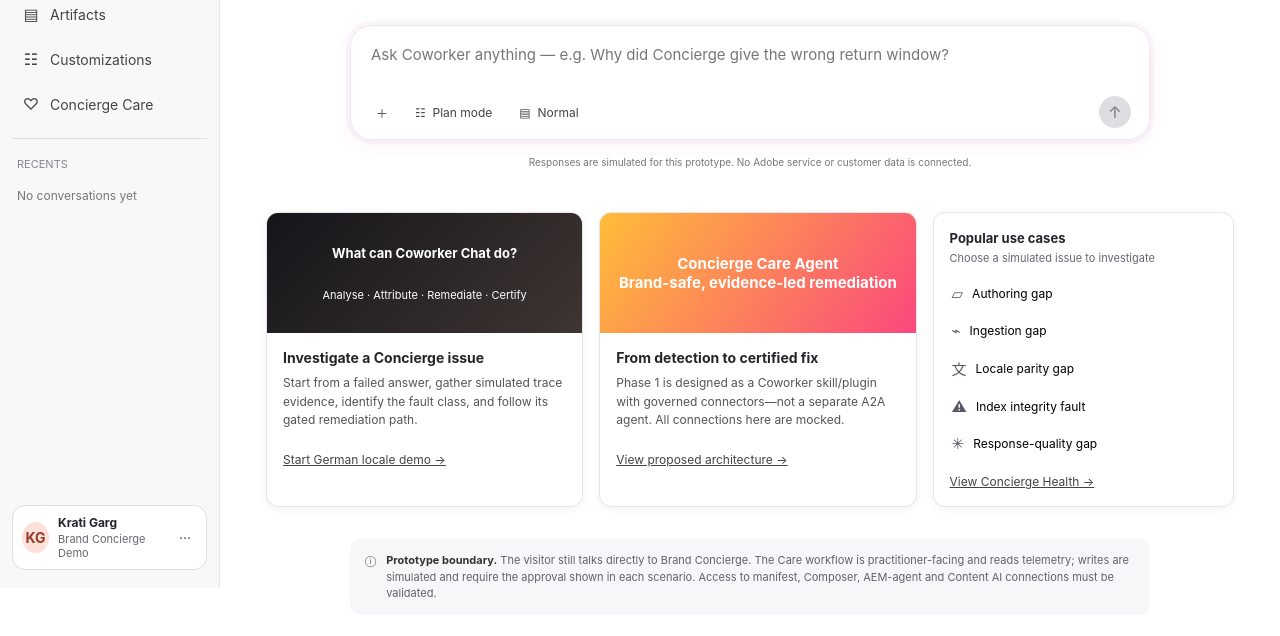
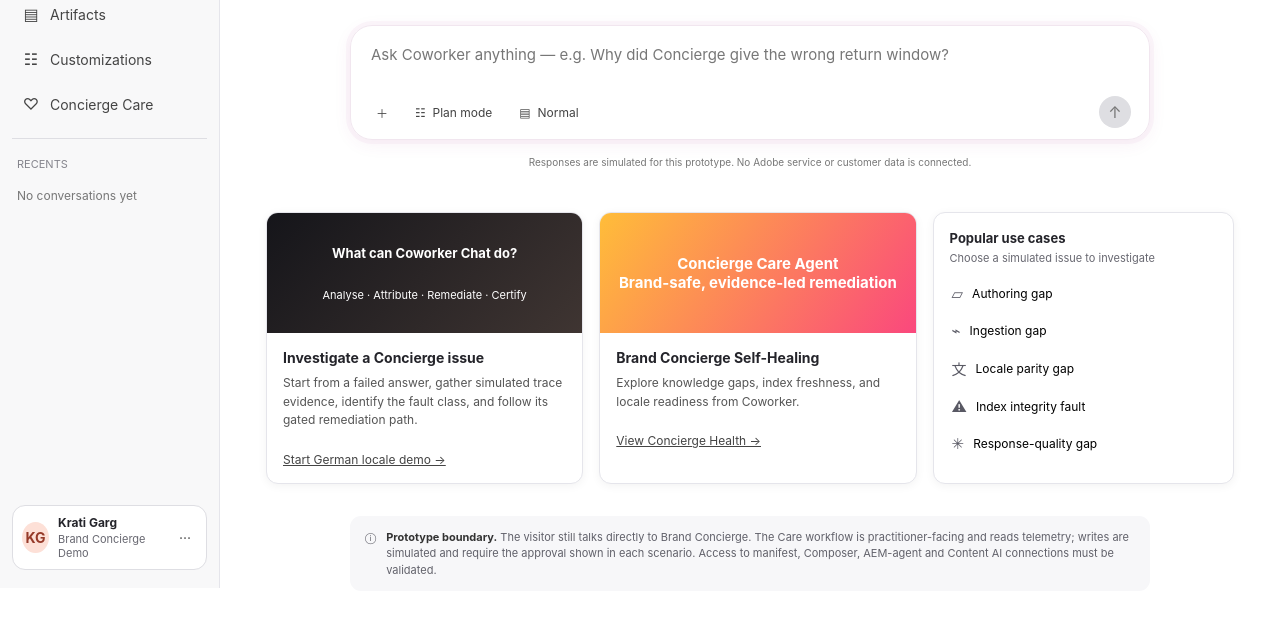
Before and after one commit to kratiGrg/wayfinder-ui, a plain HTML site: page Prototype-Static/concierge_care_coworker_deck_v4.html in a window 1280 px wide. Shown: the part 212-848 px from the top of the page. Drawn offline with Linux system fonts and the light colour scheme.

Commit message:
updated home page card

```diff
--- a/Prototype-Static/concierge_care_coworker_deck_v4.html
+++ b/Prototype-Static/concierge_care_coworker_deck_v4.html
@@ -69,6 +69,7 @@ textarea,select{font:inherit}textarea{line-height:1.55}button:disabled{opacity:.
      Health workflow processing takes at least 3.6 seconds per step; Remediate reloads the plan even when already available.
      The entry dashboard contains 10 display-only sample runs, with 4 WKND Demo, 3 WKND Trendsetters and 3 Frescopa runs.
      History filters update the recent runs table, independently of the prototype-only setup selections.
+     The Home Concierge Care Agent card opens Concierge Health via View Concierge Health; Popular use cases contains only scenarios.
      Sample history does not resume real runs, populate approval state, or change the findings loaded from JSON.
      Finding Review Risk defaults to Medium when absent or null; the source JSON remains unchanged.
      Validate with: node --test Prototype-Static/concierge-care-analysis.test.mjs Prototype-Static/concierge-care-attribution.test.mjs -->
@@ -102,8 +103,8 @@ function home(){document.getElementById('crumb').textContent='Home';return `<div
  <form class="composer" id="ask-form"><textarea id="ask-input" placeholder="Ask Coworker anything — e.g. Why did Concierge give the wrong return window?" aria-label="Ask Coworker"></textarea><div class="composer-foot"><button type="button" class="tool-pill" id="attachment-button" title="Attach a reference">＋</button><input type="file" id="local-attachment" style="display:none" accept=".txt,.pdf,.pptx,.html,.json"><button type="button" class="tool-pill" id="plan-toggle">☷ &nbsp;Plan mode</button><button type="button" class="tool-pill" id="model-button">▤ &nbsp;Normal</button><button class="send" id="send-btn" title="Send prompt">↑</button></div></form>
  <div class="disclaimer">Responses are simulated for this prototype. No Adobe service or customer data is connected.</div>
  <div class="home-grid"><section class="promo"><div class="promo-art">What can Coworker Chat do?<br><span style="font-size:11px;font-weight:400">Analyse · Attribute · Remediate · Certify</span></div><div class="promo-body"><h3>Investigate a Concierge issue</h3><p>Start from a failed answer, gather simulated trace evidence, identify the fault class, and follow its gated remediation path.</p><button class="link-btn" data-action="start-default">Start German locale demo →</button></div></section>
- <section class="promo"><div class="promo-art orange">Concierge Care Agent<br>Brand-safe, evidence-led remediation</div><div class="promo-body"><h3>From detection to certified fix</h3><p>Phase 1 is designed as a Coworker skill/plugin with governed connectors—not a separate A2A agent. All connections here are mocked.</p><button class="link-btn" data-nav="architecture">View proposed architecture →</button></div></section>
- <section class="cases-panel"><h3>Popular use cases</h3><div class="overline">Choose a simulated issue to investigate</div>${Object.values(cases).map((c,i)=>`<button class="case-link" data-case="${c.key}"><span class="case-num">${['▱','⌁','文','⚠','✳'][i]}</span><span>${esc(c.name)}</span></button>`).join('')}<button class="link-btn" style="margin-top:12px" data-nav="health">View Concierge Health →</button></section></div>
+ <section class="promo"><div class="promo-art orange">Concierge Care Agent<br>Brand-safe, evidence-led remediation</div><div class="promo-body"><h3>Brand Concierge Self-Healing</h3><p>Explore knowledge gaps, index freshness, and locale readiness from Coworker.</p><button class="link-btn" data-nav="health">View Concierge Health →</button></div></section>
+ <section class="cases-panel"><h3>Popular use cases</h3><div class="overline">Choose a simulated issue to investigate</div>${Object.values(cases).map((c,i)=>`<button class="case-link" data-case="${c.key}"><span class="case-num">${['▱','⌁','文','⚠','✳'][i]}</span><span>${esc(c.name)}</span></button>`).join('')}</section></div>
  <div class="home-note"><span>ⓘ</span><div><strong>Prototype boundary.</strong> The visitor still talks directly to Brand Concierge. The Care workflow is practitioner-facing and reads telemetry; writes are simulated and require the approval shown in each scenario. Access to manifest, Composer, AEM-agent and Content AI connections must be validated.</div></div>
  </div>`}
 function caseHeader(c){return `<div class="page-title"><div><div class="finding-title"><h1>${esc(c.title)}</h1><span class="tag ${c.tone}">${esc(c.severity)}</span><span class="tag">Confidence ${esc(c.confidence)}</span></div><p style="margin-top:7px">${esc(c.name)} · Concierge Care Agent investigation</p></div><button class="btn" data-nav="home">＋ New chat</button></div>`}
```
